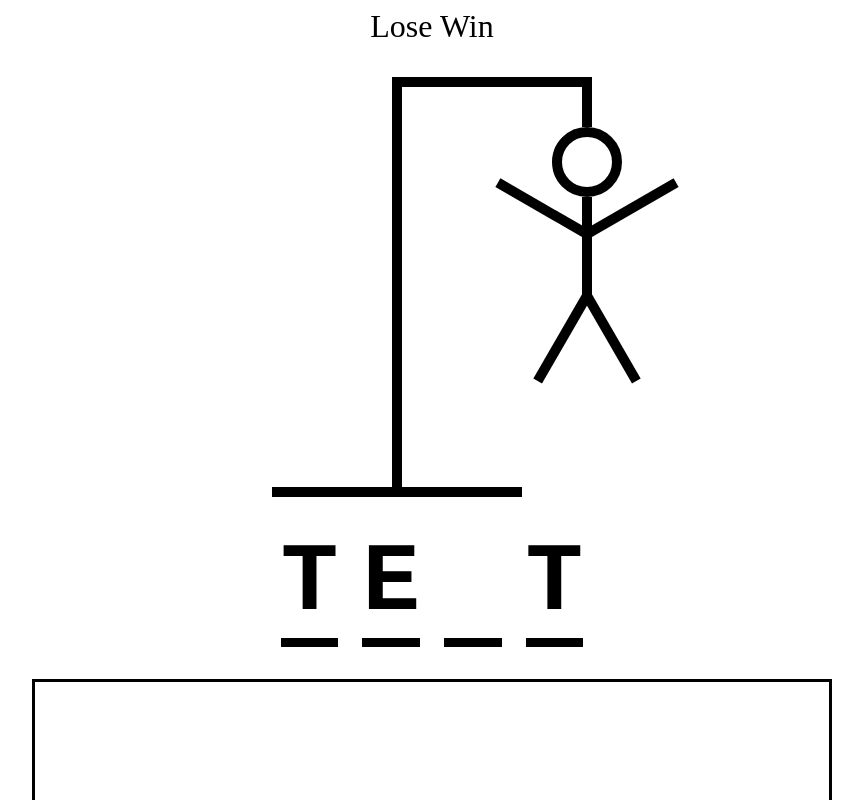
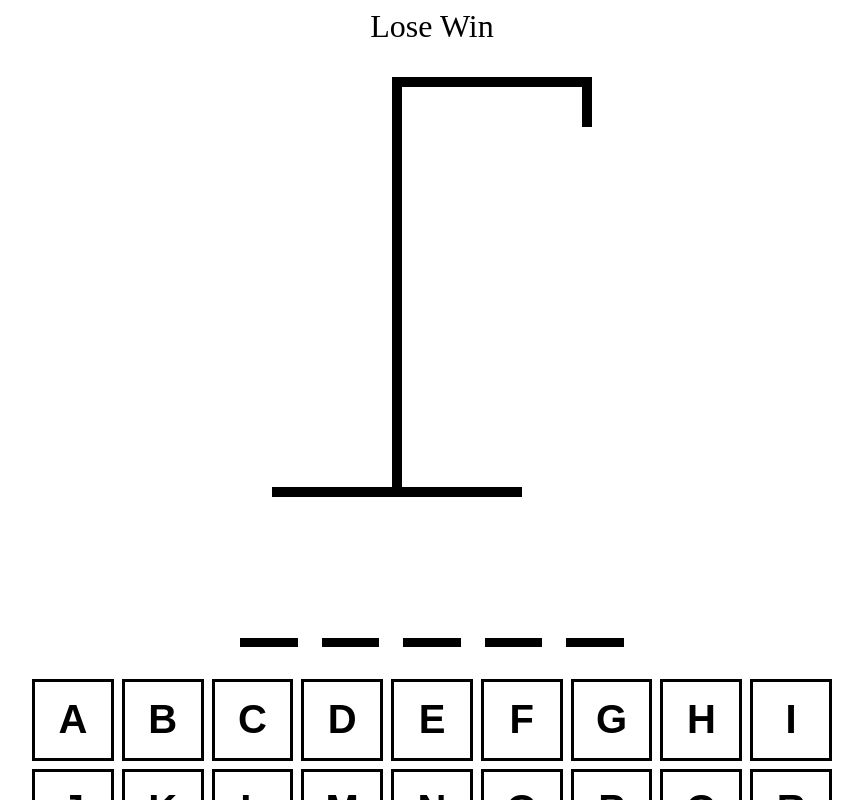
Before and after one commit to juanesmejia/HangmanP, a React (Vite) app: page / in a window 1280 px wide. Shown: the top 800 px of the page, without its empty margins (208-1071 px from the left). Built offline with nearby package versions, Linux system fonts and the light colour scheme.

Commit message:
add to guessinput and chnages word

```diff
--- a/src/App.tsx
+++ b/src/App.tsx
@@ -10,6 +10,9 @@ function App() {
   });
   const [guessLetter, setGuessLetters] = useState<string[]>([]);
   console.log(wordToGuess);
+  const inCorrectL = guessLetter.filter(
+    (letter) => !wordToGuess.includes(letter)
+  );
   return (
     <div
       style={{
@@ -22,9 +25,9 @@ function App() {
       }}
     >
       <div style={{ fontSize: " 2rem ", textAlign: "center" }}>Lose Win</div>
-      <Drawing />
-      <Word />
-      <div style={{ alignSelf: "normal" }}>
+      <Drawing numberofGuesses={inCorrectL.length} />
+      <Word guessLetter={guessLetter} wordToGuess={wordToGuess} />
+      <div style={{ alignSelf: "stretch" }}>
         <KeyB />
       </div>
     </div>
--- a/src/Drawing.tsx
+++ b/src/Drawing.tsx
@@ -1,68 +1,124 @@
 const Head = (
-    <div style = {{
-        width: "50px", height: "50px", borderRadius: "100%",
-        border: "10px solid black", position: "absolute", top: "50px",
-        right: "-30px"
-    }}/>
-)
+  <div
+    style={{
+      width: "50px",
+      height: "50px",
+      borderRadius: "100%",
+      border: "10px solid black",
+      position: "absolute",
+      top: "50px",
+      right: "-30px",
+    }}
+  />
+);
 const Body = (
-    <div style = {{
-        width: "10px", height: "100px", background: "black",
-        position: "absolute", top: "120px",
-        right: 0
-    }}/>
-)
+  <div
+    style={{
+      width: "10px",
+      height: "100px",
+      background: "black",
+      position: "absolute",
+      top: "120px",
+      right: 0,
+    }}
+  />
+);
 const R_arm = (
-    <div style = {{
-        width: "100px", height: "10px", background: "black",
-        position: "absolute", top: "150px",
-        right: "-100px", rotate: "-30deg",
-        transformOrigin: "left bottom"
-    }}/>
-)
+  <div
+    style={{
+      width: "100px",
+      height: "10px",
+      background: "black",
+      position: "absolute",
+      top: "150px",
+      right: "-100px",
+      rotate: "-30deg",
+      transformOrigin: "left bottom",
+    }}
+  />
+);
 const L_arm = (
-    <div style = {{
-        width: "100px", height: "10px", background: "black",
-        position: "absolute", top: "150px",
-        right: "10px", rotate: "30deg",
-        transformOrigin: "right bottom"
-    }}/>
-)
+  <div
+    style={{
+      width: "100px",
+      height: "10px",
+      background: "black",
+      position: "absolute",
+      top: "150px",
+      right: "10px",
+      rotate: "30deg",
+      transformOrigin: "right bottom",
+    }}
+  />
+);
 const R_leg = (
-    <div style = {{
-        width: "100px", height: "10px", background: "black",
-        position: "absolute", top: "210px",
-        right: "-90px", rotate: "60deg",
-        transformOrigin: "left bottom"
-    }}/>
-)
+  <div
+    style={{
+      width: "100px",
+      height: "10px",
+      background: "black",
+      position: "absolute",
+      top: "210px",
+      right: "-90px",
+      rotate: "60deg",
+      transformOrigin: "left bottom",
+    }}
+  />
+);
 const L_leg = (
-    <div style = {{
-        width: "100px", height: "10px", background: "black",
-        position: "absolute", top: "210px",
-        right: "0px", rotate: "-60deg",
-        transformOrigin: "right bottom"
-    }}/>
-)
+  <div
+    style={{
+      width: "100px",
+      height: "10px",
+      background: "black",
+      position: "absolute",
+      top: "210px",
+      right: "0px",
+      rotate: "-60deg",
+      transformOrigin: "right bottom",
+    }}
+  />
+);
 
+const Body_Parts = [Head, Body, R_arm, L_arm, R_leg, L_leg];
 
+type DrawingProps = {
+  numberofGuesses: number;
+};
 
-export function Drawing(){
-    return <div style = {{ position: "relative"}}>
-        {Head}
-        {Body}
-        {R_arm}
-        {L_arm}
-        {R_leg}
-        {L_leg}
-        <div style = {{height:"50px", width: "10px", background: "black",
-            position: "absolute", top: 0, right: 0}}/>
-        <div style = {{height:"10px", width: "200px", background: "black",
-            marginLeft: "120px"}}/>
-        <div style = {{height:"400px", width: "10px", background: "black",
-            marginLeft: "120px"}}/>
-        <div style = {{height: "10px", width: "250px", background: "black"}}>
-        </div>
-
+export function Drawing({ numberofGuesses }: DrawingProps) {
+  return (
+    <div style={{ position: "relative" }}>
+      {Body_Parts.slice(0, numberofGuesses)}
+      <div
+        style={{
+          height: "50px",
+          width: "10px",
+          background: "black",
+          position: "absolute",
+          top: 0,
+          right: 0,
+        }}
+      />
+      <div
+        style={{
+          height: "10px",
+          width: "200px",
+          background: "black",
+          marginLeft: "120px",
+        }}
+      />
+      <div
+        style={{
+          height: "400px",
+          width: "10px",
+          background: "black",
+          marginLeft: "120px",
+        }}
+      />
+      <div
+        style={{ height: "10px", width: "250px", background: "black" }}
+      ></div>
     </div>
+  );
 }
--- a/src/KeyB.tsx
+++ b/src/KeyB.tsx
@@ -32,13 +32,13 @@ export function KeyB() {
     <div
       style={{
         display: "grid",
-        gridTemplateColumns: "repeat (auto-fit,minmax(75px,1fr))",
+        gridTemplateColumns: "repeat(auto-fit,minmax(75px,1fr))",
         gap: ".5rem",
       }}
     >
       {Keys.map((key) => {
         return (
-          <button className={styles.btn} key={key}>
+          <button className={`${styles.btn}`} key={key}>
             {key}
           </button>
         );
--- a/src/Word.tsx
+++ b/src/Word.tsx
@@ -1,6 +1,9 @@
-export function Word() {
-  const word = "test";
-  const guessedL = ["t", "e", "g"];
+type WordProps = {
+  guessLetter: string[];
+  wordToGuess: string;
+};
+
+export function Word({ guessLetter, wordToGuess }: WordProps) {
   return (
     <div
       style={{
@@ -12,11 +15,11 @@ export function Word() {
         fontFamily: "monospace",
       }}
     >
-      {word.split("").map((letter, index) => (
+      {wordToGuess.split("").map((letter, index) => (
         <span style={{ borderBottom: ".1em solid black" }} key={index}>
           <span
             style={{
-              visibility: guessedL.includes(letter) ? "visible" : "hidden",
+              visibility: guessLetter.includes(letter) ? "visible" : "hidden",
             }}
           >
             {letter}
```
